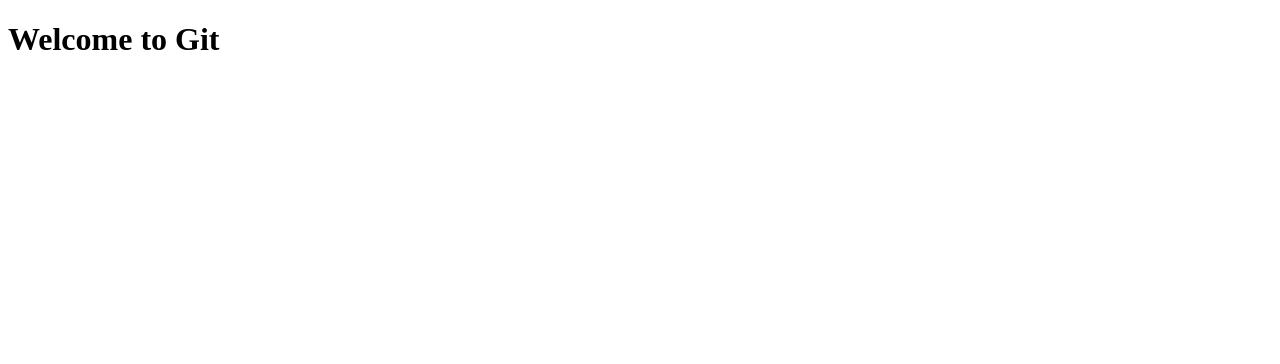
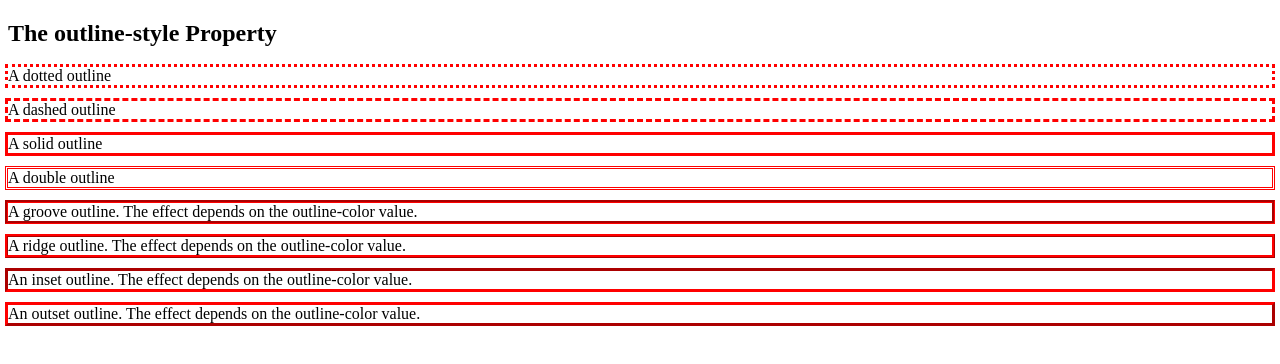
Before and after one commit to Samundra25/GIthub_Train, a plain HTML site: page index.html in a window 1280 px wide. Drawn offline with Linux system fonts and the light colour scheme.

Commit message:
feat:project

```diff
--- a/index.html
+++ b/index.html
@@ -5,7 +5,33 @@
     <meta name="viewport" content="width=device-width, initial-scale=1.0" />
     <title>Document</title>
   </head>
-  <body>
-    <h1>Welcome to Git</h1>
-  </body>
+  <style>
+    p {outline-color:red;}
+
+    p.dotted {outline-style: dotted;}
+    p.dashed {outline-style: dashed;}
+    p.solid {outline-style: solid;}
+    p.double {outline-style: double;}
+    p.groove {outline-style: groove;}
+    p.ridge {outline-style: ridge;}
+    p.inset {outline-style: inset;}
+    p.outset {outline-style: outset;}
+    </style>
+    </head>
+    <body>
+
+    <h2>The outline-style Property</h2>
+
+    <p class="dotted">A dotted outline</p>
+    <p class="dashed">A dashed outline</p>
+    <p class="solid">A solid outline</p>
+    <p class="double">A double outline</p>
+    <p class="groove">A groove outline. The effect depends on the outline-color value.</p>
+    <p class="ridge">A ridge outline. The effect depends on the outline-color value.</p>
+    <p class="inset">An inset outline. The effect depends on the outline-color value.</p>
+    <p class="outset">An outset outline. The effect depends on the outline-color value.</p>
+
+    </body>
+
+
 </html>
```
